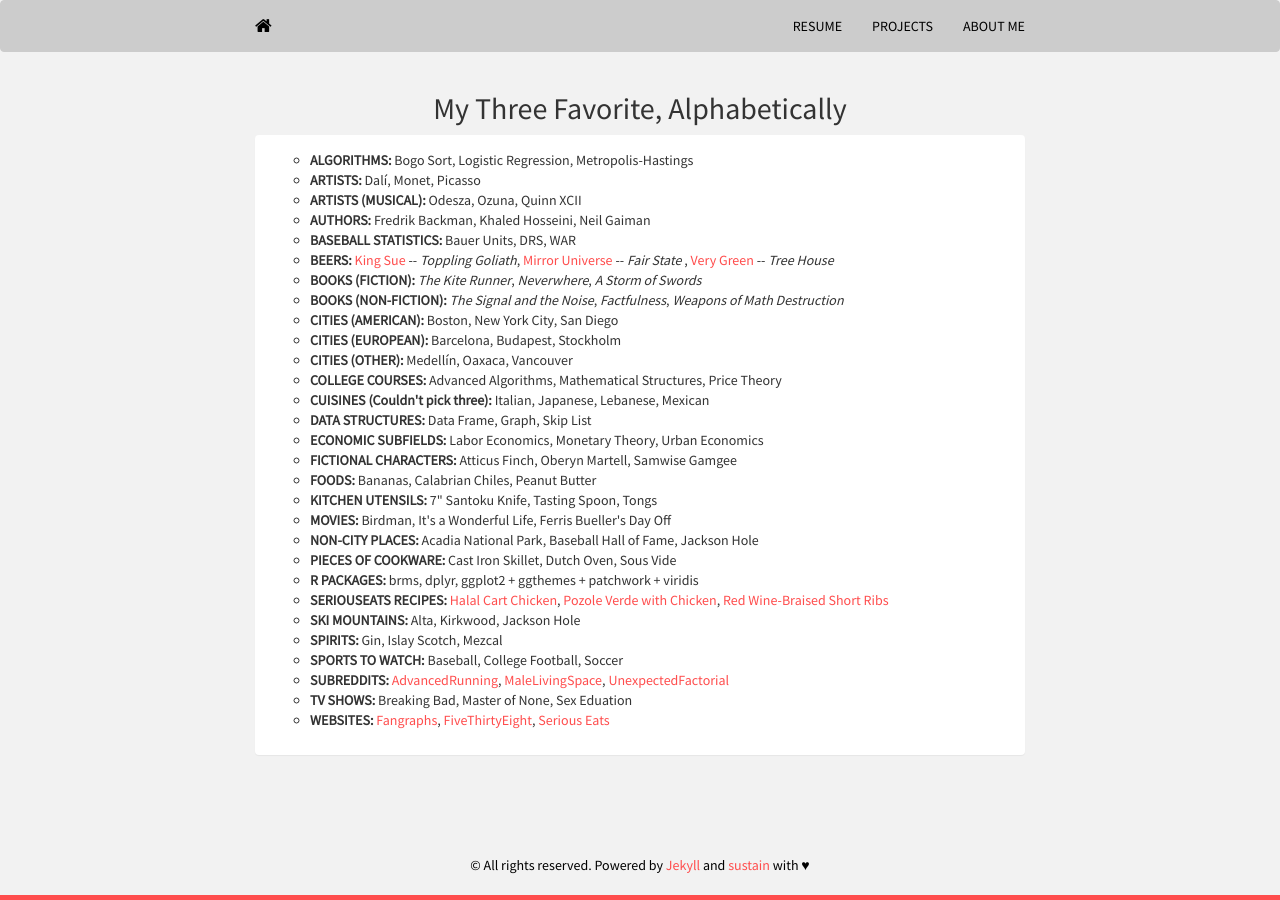
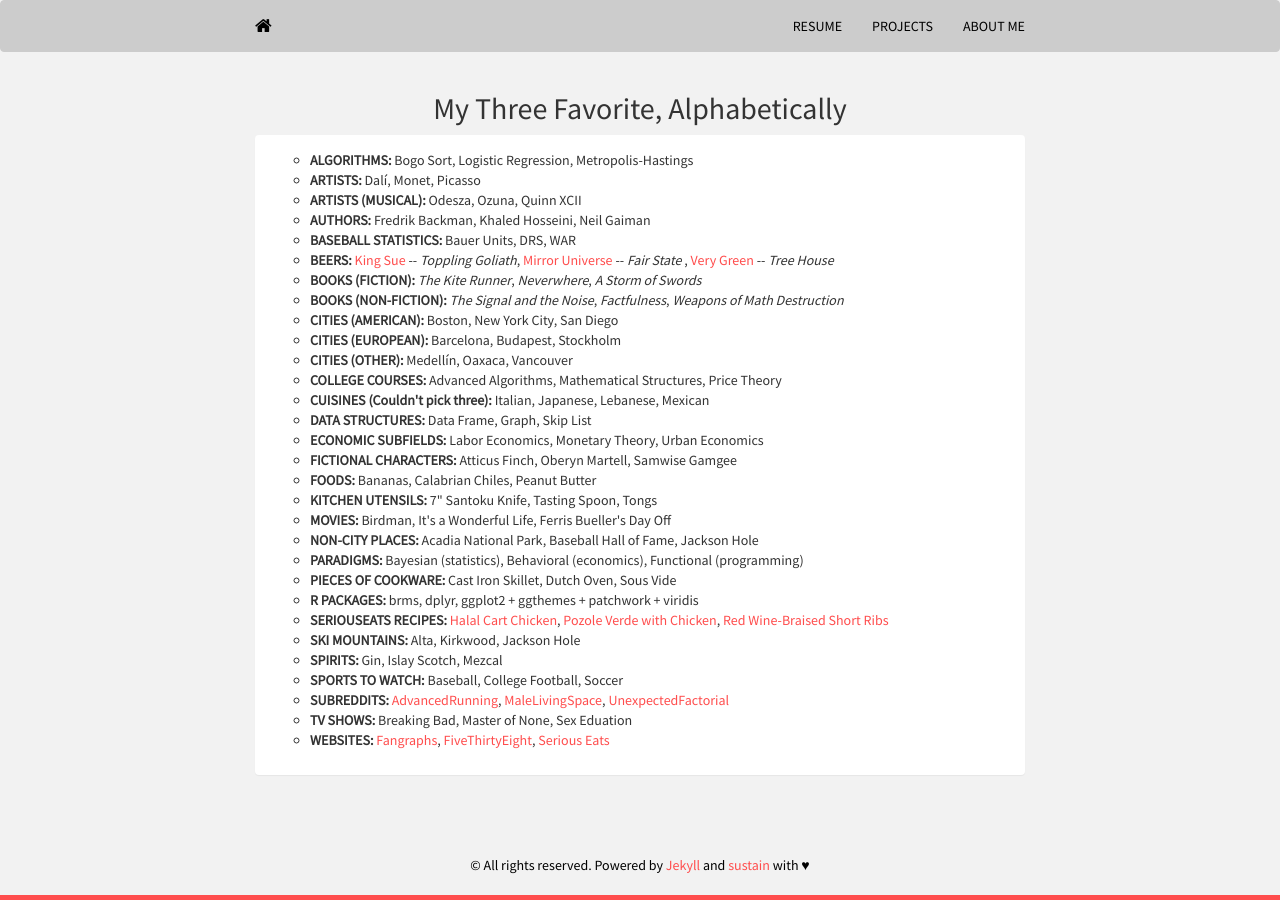
Before and after one commit to mrkaye97/mrkaye97.github.io, a Jekyll site: the page built from random.html, in a window 1280 px wide. Built offline with Jekyll 4.4.1, drawn with Linux system fonts in a browser that asks for light colours; nearby versions of some CDN libraries.

Commit message:
resume + random updates

```diff
--- a/random.html
+++ b/random.html
@@ -40,6 +40,7 @@
 					  <li><b>KITCHEN UTENSILS:</b> 7" Santoku Knife, Tasting Spoon, Tongs</li>
 					  <li><b>MOVIES:</b> Birdman, It's a Wonderful Life, Ferris Bueller's Day Off</li>
 					  <li><b>NON-CITY PLACES:</b> Acadia National Park, Baseball Hall of Fame, Jackson Hole</li>
+					  <li><b>PARADIGMS:</b> Bayesian (statistics), Behavioral (economics), Functional (programming)</li>
 					  <li><b>PIECES OF COOKWARE:</b> Cast Iron Skillet, Dutch Oven, Sous Vide</li>
 					  <li><b>R PACKAGES:</b> brms, dplyr, ggplot2 + ggthemes + patchwork + viridis</li>
 					  <li><b>SERIOUSEATS RECIPES:</b> <a href="https://www.seriouseats.com/recipes/2011/12/serious-eats-halal-cart-style-chicken-and-rice-white-sauce-recipe.html">Halal Cart Chicken</a>, <a href="https://www.seriouseats.com/recipes/2017/01/pozole-verde-de-pollo-green-mexican-hominy-and-chicken-soup-recipe.html">Pozole Verde with Chicken</a>, <a href="https://www.seriouseats.com/recipes/2019/12/red-wine-braised-beef-short-ribs-recipe.html">Red Wine-Braised Short Ribs</a></li></li>
```
Also changed, not shown: 3 other files.
